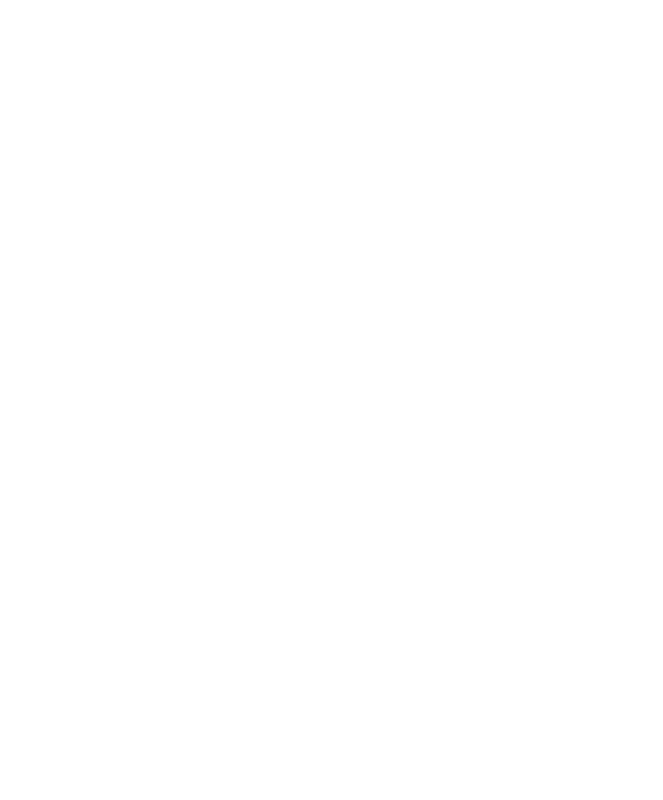
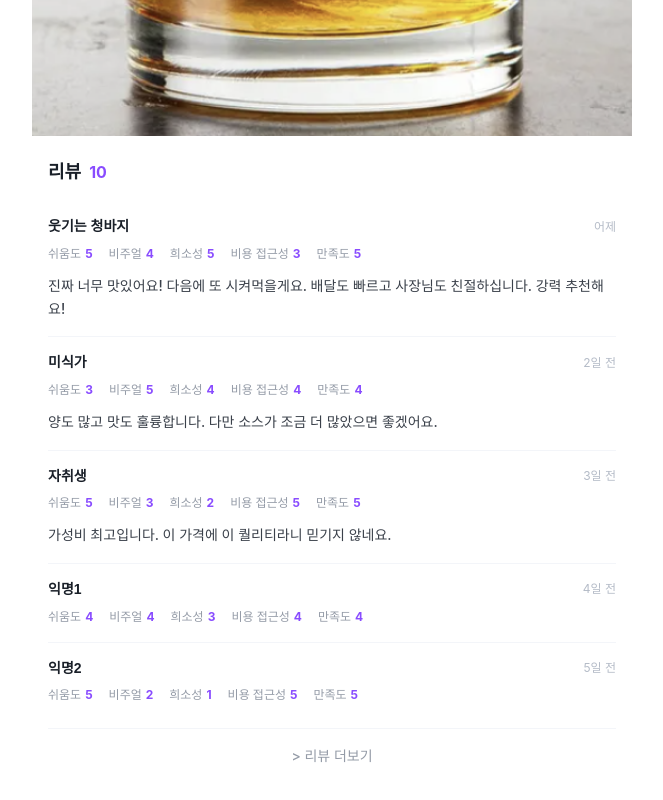
Before and after one commit to mandububsa/Ne-O-rdinary-Hackathon-10th-U-Front, a Next.js app in the folder dsms/: page /posts/1 in a window 1280 px wide. Shown: the part 464-1264 px from the top of the page, without its empty margins (308-971 px from the left). Before the commit the page ends 800 px from the top, so only its background shows below. Built offline with nearby package versions, Linux system fonts and the light colour scheme; a web font is replaced by a local one.

Commit message:
✨ 게시물 상세 - 리뷰 초안

```diff
--- a/dsms/app/globals.css
+++ b/dsms/app/globals.css
@@ -53,8 +53,8 @@
 
   /* Font Families */
   --font-nexon: "NEXON Lv1 Gothic Low OTF", sans-serif;
-  --font-pretendard: "Pretendard", -apple-system, BlinkMacSystemFont, system-ui,
-    sans-serif;
+  --font-pretendard:
+    "Pretendard", -apple-system, BlinkMacSystemFont, system-ui, sans-serif;
 
   /* Font Weights */
   --font-weight-bold: 700;
--- a/dsms/app/posts/[postid]/page.tsx
+++ b/dsms/app/posts/[postid]/page.tsx
@@ -1,7 +1,144 @@
+"use client";
+
+import { useState } from "react";
+import Review from "@/components/ui/review";
+import Image from "next/image";
+import { Review as ReviewType } from "@/types/review";
+
+const ALL_REVIEWS: ReviewType[] = [
+  // 한줄평 있는 리뷰
+  {
+    id: "1",
+    nickname: "웃기는 청바지",
+    ratings: { easy: 5, visual: 4, rarity: 5, cost: 3, satisfaction: 5 },
+    content:
+      "진짜 너무 맛있어요! 다음에 또 시켜먹을게요. 배달도 빠르고 사장님도 친절하십니다. 강력 추천해요!",
+    createdAt: "어제",
+  },
+  {
+    id: "2",
+    nickname: "미식가",
+    ratings: { easy: 3, visual: 5, rarity: 4, cost: 4, satisfaction: 4 },
+    content:
+      "양도 많고 맛도 훌륭합니다. 다만 소스가 조금 더 많았으면 좋겠어요.",
+    createdAt: "2일 전",
+  },
+  {
+    id: "3",
+    nickname: "자취생",
+    ratings: { easy: 5, visual: 3, rarity: 2, cost: 5, satisfaction: 5 },
+    content: "가성비 최고입니다. 이 가격에 이 퀄리티라니 믿기지 않네요.",
+    createdAt: "3일 전",
+  },
+  // 한줄평 없는 리뷰
+  {
+    id: "s1",
+    nickname: "익명1",
+    ratings: { easy: 4, visual: 4, rarity: 3, cost: 4, satisfaction: 4 },
+    createdAt: "4일 전",
+  },
+  {
+    id: "s2",
+    nickname: "익명2",
+    ratings: { easy: 5, visual: 2, rarity: 1, cost: 5, satisfaction: 5 },
+    createdAt: "5일 전",
+  },
+  {
+    id: "s3",
+    nickname: "익명3",
+    ratings: { easy: 2, visual: 5, rarity: 5, cost: 2, satisfaction: 4 },
+    createdAt: "1주일 전",
+  },
+  {
+    id: "s4",
+    nickname: "익명4",
+    ratings: { easy: 3, visual: 3, rarity: 3, cost: 3, satisfaction: 3 },
+    createdAt: "2주일 전",
+  },
+  {
+    id: "s5",
+    nickname: "익명5",
+    ratings: { easy: 3, visual: 3, rarity: 3, cost: 3, satisfaction: 3 },
+    createdAt: "2주일 전",
+  },
+  {
+    id: "s6",
+    nickname: "익명6",
+    ratings: { easy: 3, visual: 3, rarity: 3, cost: 3, satisfaction: 3 },
+    createdAt: "2주일 전",
+  },
+  {
+    id: "s7",
+    nickname: "익명7",
+    ratings: { easy: 3, visual: 3, rarity: 3, cost: 3, satisfaction: 3 },
+    createdAt: "2주일 전",
+  },
+];
+
 export default function PostPage() {
+  const [showMore, setShowMore] = useState(false);
+
+  const initialReviews = ALL_REVIEWS.slice(0, 5);
+  const remainingReviews = ALL_REVIEWS.slice(5);
+
   return (
-    <div>
-      <h1>Post Page</h1>
+    <div className="w-full max-w-[600px] bg-white mx-auto pb-10">
+      {/* Post Image Section */}
+      <div className="w-full aspect-square relative mb-6">
+        <Image
+          src="/oldFashioned.png"
+          alt="oldFashioned"
+          fill
+          className="object-cover"
+        />
+      </div>
+
+      {/* Reviews Section */}
+      <div className="px-4">
+        <div className="flex items-center gap-2 mb-4">
+          <h2 className="typo-title font-bold text-gray-900">리뷰</h2>
+          <span className="typo-subtitle text-primary-500 font-bold">
+            {ALL_REVIEWS.length}
+          </span>
+        </div>
+
+        {/* Initial 5 Reviews */}
+        <div className="flex flex-col">
+          {initialReviews.map((review) => (
+            <Review key={review.id} review={review} />
+          ))}
+        </div>
+
+        {/* Remaining Reviews Toggle */}
+        {remainingReviews.length > 0 && (
+          <div className="mt-2">
+            {!showMore ? (
+              <button
+                onClick={() => setShowMore(true)}
+                className="flex items-center justify-center gap-1 text-gray-500 py-4 w-full hover:bg-gray-50 transition-colors border-t border-gray-100"
+              >
+                <span className="text-[14px] font-medium">
+                  {"> 리뷰 더보기"}
+                </span>
+              </button>
+            ) : (
+              <>
+                <div className="flex flex-col animate-in fade-in slide-in-from-top-2 duration-300">
+                  {remainingReviews.map((review) => (
+                    <Review key={review.id} review={review} />
+                  ))}
+                </div>
+                <button
+                  onClick={() => setShowMore(false)}
+                  className="flex items-center justify-center gap-1 text-gray-500 py-4 w-full hover:bg-gray-50 transition-colors border-t border-gray-100"
+                >
+                  <span className="text-[14px] font-medium">{"접기"}</span>
+                </button>
+              </>
+            )}
+          </div>
+        )}
+      </div>
     </div>
   );
 }
--- /dev/null
+++ b/dsms/components/ui/review.tsx
@@ -0,0 +1,49 @@
+import { Review as ReviewType } from "@/types/review";
+
+interface ReviewProps {
+  review: ReviewType;
+}
+
+export default function Review({ review }: ReviewProps) {
+  const ratingLabels = [
+    { key: "easy", label: "쉬움도" },
+    { key: "visual", label: "비주얼" },
+    { key: "rarity", label: "희소성" },
+    { key: "cost", label: "비용 접근성" },
+    { key: "satisfaction", label: "만족도" },
+  ];
+
+  return (
+    <div className="flex flex-col gap-3 py-4 border-b border-gray-100 last:border-b-0">
+      <div className="flex flex-col gap-2">
+        <div className="flex items-center justify-between">
+          <span className="typo-subtitle-nexon text-gray-900 font-bold">
+            {review.nickname}
+          </span>
+          <span className="typo-caption text-gray-400">{review.createdAt}</span>
+        </div>
+
+        {/* Numerical Ratings */}
+        <div className="flex flex-wrap gap-x-4 gap-y-1">
+          {ratingLabels.map((item) => (
+            <div key={item.key} className="flex items-center gap-1">
+              <span className="text-[12px] text-gray-500 font-medium">
+                {item.label}
+              </span>
+              <span className="text-[12px] text-primary-500 font-bold">
+                {review.ratings[item.key as keyof typeof review.ratings]}
+              </span>
+            </div>
+          ))}
+        </div>
+      </div>
+
+      {/* Review Content */}
+      {review.content && (
+        <p className="typo-text text-gray-800 leading-relaxed font-medium">
+          {review.content}
+        </p>
+      )}
+    </div>
+  );
+}
--- a/dsms/types/review.ts
+++ b/dsms/types/review.ts
@@ -0,0 +1,13 @@
+export interface Review {
+  id: string;
+  nickname: string;
+  ratings: {
+    easy: number;
+    visual: number;
+    rarity: number;
+    cost: number;
+    satisfaction: number;
+  };
+  content?: string;
+  createdAt: string;
+}
```
Also changed, not shown: dsms/public/oldFashioned.png (added).
